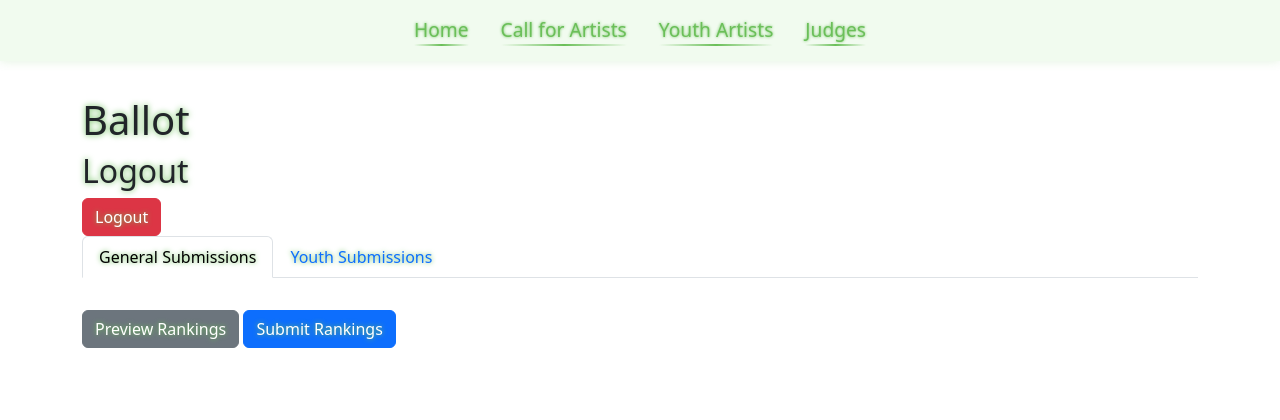
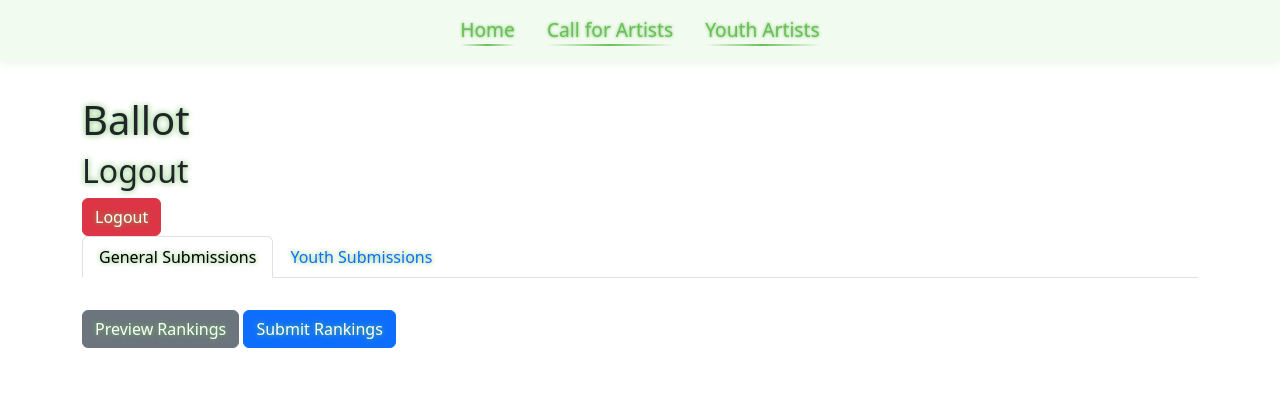
Before and after one commit to denuoweb/ArtSubmissionSite, a Flask app: page /judges/ballot in a window 1280 px wide. Shown: the top 420 px of the page. Run offline with Flask 3, Linux system fonts and the light colour scheme; the visitor is signed in with stand-in values (Sample User, id 1); data that the repository does not hold is empty; parts of the project's set-up code (start-up, migrations or seed data) failed here and were passed over; some libraries are stand-ins or nearby versions.

Commit message:
remove judges link

```diff
--- a/app/templates/base.html
+++ b/app/templates/base.html
@@ -30,9 +30,6 @@
                 </li>
                 <li class="{% if request.endpoint == 'main.call_for_youth_artists' %}active{% endif %}">
                     <a href="{{ url_for('main.call_for_youth_artists') }}">Youth Artists</a>
-                </li>
-                <li class="{% if request.endpoint == 'auth.judges' %}active{% endif %}">
-                    <a href="{{ url_for('auth.judges') }}">Judges</a>
                 </li>
             </ul>
         </nav>
```
